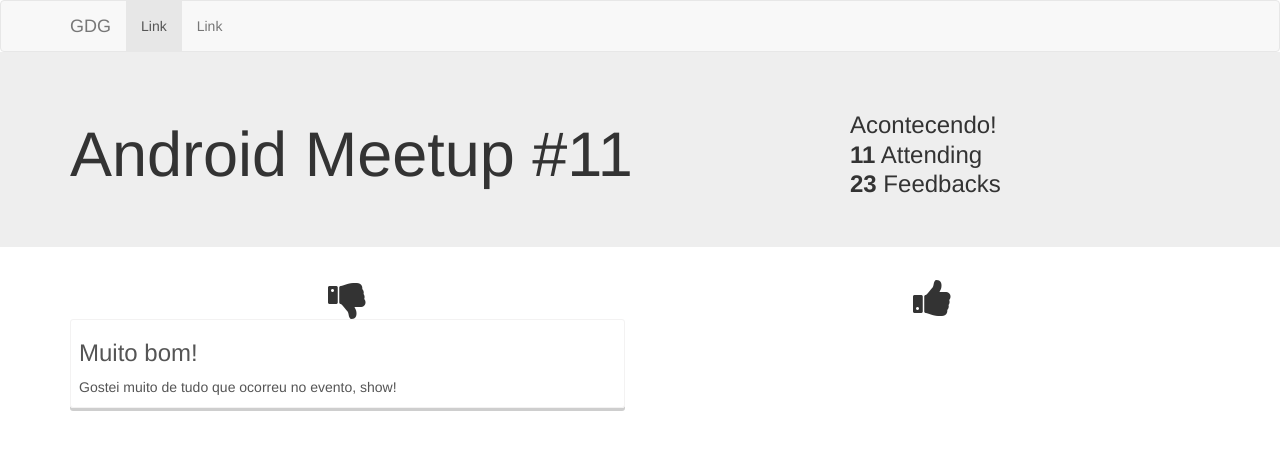
After one commit to cirocosta/gdg-pros-and-cons-gae, a Python web app: template templates/votescreen/votescreen.html in a window 1280 px wide. The commit adds this page. Shown: the top 450 px of the page. Run offline with Jinja, Linux system fonts and the light colour scheme; the template is opened without the code that fills it, so the values that code supplies are empty; some libraries are stand-ins or nearby versions.

Commit message:
Arquivos e templates colocados em lugar, iniciada a criacao dos mesmos

```diff
--- /dev/null
+++ b/static/votescreen/votescreen.css
@@ -0,0 +1,15 @@
+.navbar {
+	margin-bottom: 0px;
+}
+
+.resumo_infos h3 {
+	line-height: 0.4;
+}
+
+.postit {
+	border: 1px solid rgb(243, 242, 242);
+	border-radius: 3px;
+	color: #555;
+	padding: 0px 0px 0px 8px;
+	box-shadow: 0 3px 0 rgb(206, 206, 206);
+}
--- /dev/null
+++ b/templates/votescreen/vinfo.html
@@ -0,0 +1,4 @@
+{%extends 'base/base.html'%}
+{%block title%}Info. do Comentário{%endblock%}
+{%block content%}
+{%endblock%}
--- /dev/null
+++ b/templates/votescreen/votescreen.html
@@ -0,0 +1,58 @@
+{%extends 'base/base.html'%}
+{%block title%}Votação{%endblock%}
+{%block extrahead%}
+<link rel="stylesheet" type="text/css" href="/static/votescreen/votescreen.css">
+<link rel="stylesheet" type="text/css" href="http://netdna.bootstrapcdn.com/font-awesome/4.0.3/css/font-awesome.min.css">
+{%endblock%}
+{%block content%}
+
+<nav class="navbar navbar-default" role="navigation">
+  <div class="container">
+    <div class="navbar-header">
+      <a class="navbar-brand" href="#">GDG</a>
+    </div>
+
+    <div class="collapse navbar-collapse" id="bs-example-navbar-collapse-1">
+      <ul class="nav navbar-nav">
+        <li class="active"><a href="#">Link</a></li>
+        <li><a href="#">Link</a></li>
+      </ul>
+    </div>
+  </div>
+</nav>
+
+
+<div class="jumbotron">
+  <div class="container">
+    <div class="row">
+      <div class="col-md-8">
+        <h1>Android Meetup #11</h1>
+      </div>
+      <div class="col-md-4">
+        <div class="resumo_infos">
+          <h3>Acontecendo!</h3>
+          <h3><strong>11</strong> Attending</h3>
+          <h3><strong>23</strong> Feedbacks</h3>
+        </div>
+      </div>
+    </div>
+  </div>
+</div>
+
+<div class="container">
+  <div class="row text-center postits">
+    <div class="col-md-6">
+      <i class="fa fa-thumbs-down fa-3x"></i>
+      <div class="postit text-left">
+        <h3>Muito bom!</h3>
+        <p>Gostei muito de tudo que ocorreu no evento, show!</p>
+      </div>
+    </div>
+    <div class="col-md-6">
+      <i class="fa fa-thumbs-up fa-3x"></i>
+    </div>
+  </div>
+</div>
+
+
+{%endblock%}
```
Also changed, not shown: main.py (+6 -1 lines), static/index/index.css (added, +24 -0 lines), static/votescreen/einfo.css (added, +25 -0 lines), templates/index/index.html (+68 -1 lines), templates/votescreen/einfo.html (added, +37 -0 lines), votescreen/views.py (added, +27 -0 lines), static/index/index.js (added), votescreen/__init__.py (added), 6 other files.
